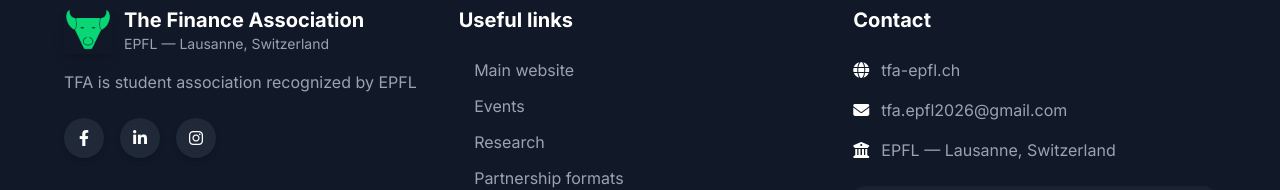
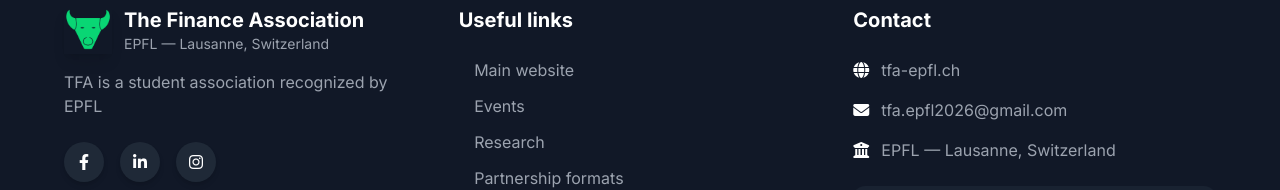
Before and after one commit to tfa-epfl/tfa-epfl.github.io, a website: page partners/index.html in a window 1280 px wide. Shown: the part 5539-5729 px from the top of the page. Drawn offline with Linux system fonts and the light colour scheme.

Commit message:
fix typos

```diff
--- a/partners/index.html
+++ b/partners/index.html
@@ -716,7 +716,7 @@
               </div>
             </div>
             <p class="text-gray-400 mb-6">
-				TFA is student association recognized by EPFL
+				TFA is a student association recognized by EPFL
             </p>
             <div class="flex space-x-4">
               <a href="https://www.facebook.com/tfa.epfl" class="w-10 h-10 rounded-full bg-gray-800 hover:bg-green-accent flex items-center justify-center transition-all duration-300 transform hover:-translate-y-1 shadow-md">
```
Also changed, not shown: index.html (+1 -1 lines).
